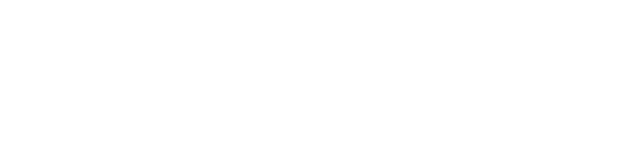
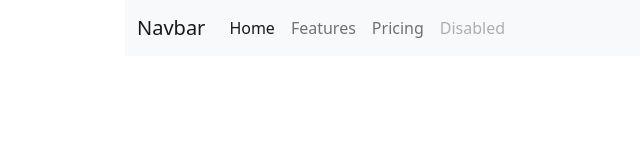
Before and after one commit to ESSOUFIO/SocialMedia, a plain HTML site: page index.html in a window 1280 px wide. Shown: the whole page, without its empty margins (57-697 px from the left). Drawn offline with nearby package versions, Linux system fonts and the light colour scheme.

Commit message:
add style.css and Boostrap declarations

```diff
--- a/index.html
+++ b/index.html
@@ -4,9 +4,44 @@
     <meta charset="UTF-8">
     <meta http-equiv="X-UA-Compatible" content="IE=edge">
     <meta name="viewport" content="width=device-width, initial-scale=1.0">
+
+    <!-- Boostrap -->
+    <link href="https://cdn.jsdelivr.net/npm/bootstrap@5.2.3/dist/css/bootstrap.min.css" rel="stylesheet" integrity="sha384-rbsA2VBKQhggwzxH7pPCaAqO46MgnOM80zW1RWuH61DGLwZJEdK2Kadq2F9CUG65" crossorigin="anonymous">
+    <script src="https://cdn.jsdelivr.net/npm/bootstrap@5.2.3/dist/js/bootstrap.bundle.min.js" integrity="sha384-kenU1KFdBIe4zVF0s0G1M5b4hcpxyD9F7jL+jjXkk+Q2h455rYXK/7HAuoJl+0I4" crossorigin="anonymous"></script>
+
+    <!-- CSS -->
+    <link rel="stylesheet" href="style.css">
+
     <title>Document</title>
 </head>
+
 <body>
+    <div class="container">
+        <nav class="navbar navbar-expand-lg bg-light">
+            <div class="container-fluid">
+              <a class="navbar-brand" href="#">Navbar</a>
+              <button class="navbar-toggler" type="button" data-bs-toggle="collapse" data-bs-target="#navbarNav" aria-controls="navbarNav" aria-expanded="false" aria-label="Toggle navigation">
+                <span class="navbar-toggler-icon"></span>
+              </button>
+              <div class="collapse navbar-collapse" id="navbarNav">
+                <ul class="navbar-nav">
+                  <li class="nav-item">
+                    <a class="nav-link active" aria-current="page" href="#">Home</a>
+                  </li>
+                  <li class="nav-item">
+                    <a class="nav-link" href="#">Features</a>
+                  </li>
+                  <li class="nav-item">
+                    <a class="nav-link" href="#">Pricing</a>
+                  </li>
+                  <li class="nav-item">
+                    <a class="nav-link disabled">Disabled</a>
+                  </li>
+                </ul>
+              </div>
+            </div>
+          </nav>
+    </div>
 
 </body>
 </html>
--- /dev/null
+++ b/style.css
@@ -0,0 +1,4 @@
+.container{
+    padding-left: 7em;
+    padding-right: 7em;
+}
```
